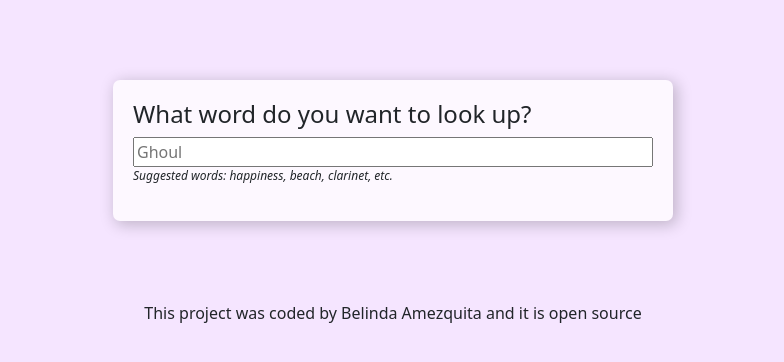
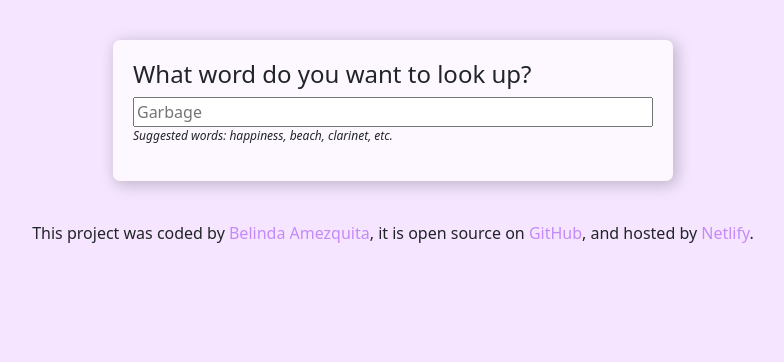
Before and after one commit to belindaam7/what-happened-to-the-other-dictionary-app, a React (Create React App) app: page / in a window 1280 px wide. Shown: the top 362 px of the page, without its empty margins (247-1031 px from the left). Built offline with nearby package versions, Linux system fonts and the light colour scheme; no server answers.

Commit message:
Added photos component

```diff
--- a/src/App.css
+++ b/src/App.css
@@ -1,6 +1,7 @@
 .App {
   text-align: left;
 }
+
 section {
   background-color: rgb(253, 248, 255);
   margin: 20px;
@@ -10,7 +11,7 @@ section {
 }
 
 .container .App {
-  margin: 80px auto;
+  margin: 40px auto;
   max-width: 600px;
   min-width: 500px;
 }
--- a/src/App.js
+++ b/src/App.js
@@ -8,6 +8,7 @@ import "./Dictionary.css";
 import "./Results.css";
 import "./Meaning.css";
 import "./Phonetic.css";
+import "./Photos.css";
 
 library.add(fas, faCirclePlay);
 
@@ -15,10 +16,33 @@ export default function App() {
   return (
     <div className="container">
       <div className="App">
-        <Dictionary defaultKeyword="Ghoul" />
+        <Dictionary defaultKeyword="Garbage" />
       </div>
       <footer>
-        This project was coded by Belinda Amezquita and it is open source
+        This project was coded by
+        <a
+          href="https://web-developer-one-portfolio.netlify.app/"
+          target="_blank"
+          rel="noreferrer"
+        >
+          {" "}
+          Belinda Amezquita
+        </a>
+        , it is open source on
+        <a
+          href="https://github.com/belindaam7/what-happened-to-the-other-dictionary-app"
+          target="_blank"
+          rel="noreferrer"
+        >
+          {" "}
+          GitHub
+        </a>
+        , and hosted by
+        <a href="https://app.netlify.com" target="_blank" rel="noreferrer">
+          {" "}
+          Netlify
+        </a>
+        .
       </footer>
     </div>
   );
--- a/src/Dictionary.js
+++ b/src/Dictionary.js
@@ -1,14 +1,21 @@
 import React, { useState } from "react";
 import axios from "axios";
 import Results from "./Results";
+import Photos from "./Photos";
 
 export default function Dictionary(props) {
   let [keyword, setKeyword] = useState(props.defaultKeyword);
   let [results, setResults] = useState(null);
   let [loaded, setLoaded] = useState(false);
+  let [photos, setPhotos] = useState(null);
 
   function handleResponse(response) {
     setResults(response.data[0]);
+  }
+
+  function handlePexelsResponse(response) {
+    console.log(response);
+    setPhotos(response.data.photos);
   }
 
   function handleKeywordChange(event) {
@@ -23,6 +30,17 @@ export default function Dictionary(props) {
   function search() {
     let apiUrl = `https://api.dictionaryapi.dev/api/v2/entries/en/${keyword}`;
     axios.get(apiUrl).then(handleResponse);
+    let pexelsApiKey =
+      "YbT33BUf0qHjquA41KYKuvUw5mRhSj4V0A8bXeWVmsQiAx5hJKYNaPSW";
+    let pexelsApiUrl = `https://api.pexels.com/v1/search?query=${keyword}&per_page=3`;
+    let headers = {
+      Authorization: pexelsApiKey,
+    };
+    axios
+      .get(pexelsApiUrl, {
+        headers: headers,
+      })
+      .then(handlePexelsResponse);
   }
 
   function handleSubmit(event) {
@@ -44,6 +62,7 @@ export default function Dictionary(props) {
           </form>
           <p>Suggested words: happiness, beach, clarinet, etc.</p>
         </section>
+        <Photos photos={photos} />
 
         <Results results={results} />
       </div>
--- a/src/Phonetic.js
+++ b/src/Phonetic.js
@@ -5,12 +5,12 @@ export default function Phonetic(props) {
   if (props.phonetic) {
     return (
       <div className="Phonetic">
-        <h3>{props.phonetic.text}</h3>
         <button>
           <a href={props.phonetic.audio} target="_blank" rel="noreferrer">
             <FontAwesomeIcon icon="fa-circle-play" /> Listen
           </a>
         </button>
+        <h3>{props.phonetic.text}</h3>
       </div>
     );
   } else {
--- /dev/null
+++ b/src/Photos.css
@@ -0,0 +1,4 @@
+.Photos img {
+  border-radius: 6px;
+  margin: 7px 0;
+}
--- /dev/null
+++ b/src/Photos.js
@@ -0,0 +1,21 @@
+import React from "react";
+
+export default function Photos(props) {
+  if (props.photos) {
+    return (
+      <section className="Photos">
+        <div className="row">
+          {props.photos.map(function (photo, index) {
+            return (
+              <div className="col-4" key={index}>
+                <a href={photo.src.original} target="_blank" rel="noreferrer">
+                  <img src={photo.src.tiny} className="img-fluid" />
+                </a>
+              </div>
+            );
+          })}
+        </div>
+      </section>
+    );
+  }
+}
--- a/src/index.css
+++ b/src/index.css
@@ -1,4 +1,5 @@
 body {
   text-align: center;
   background-color: rgb(245, 229, 255);
+  margin-bottom: 45px;
 }
```
